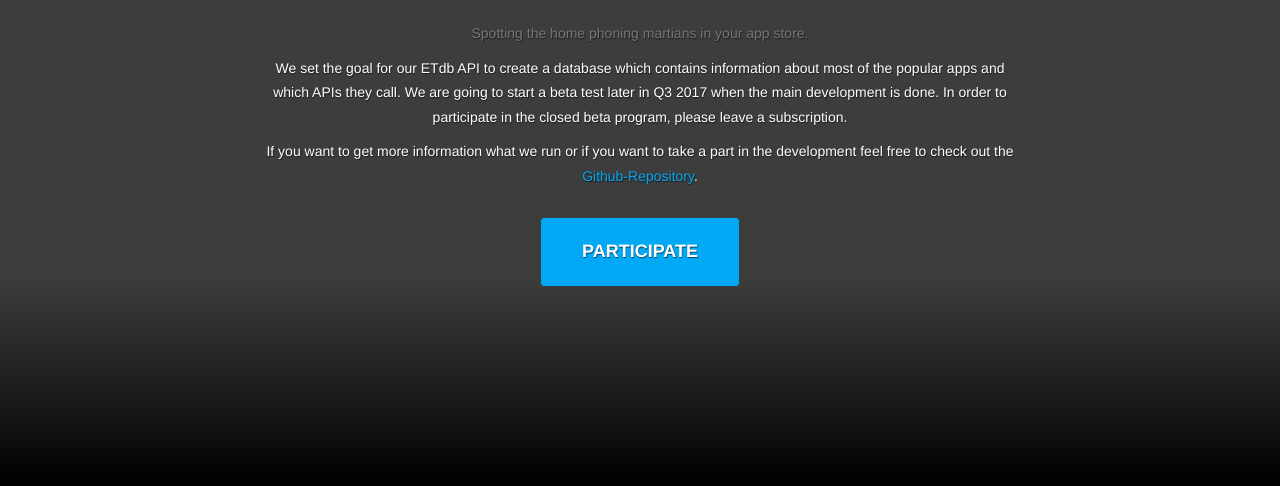
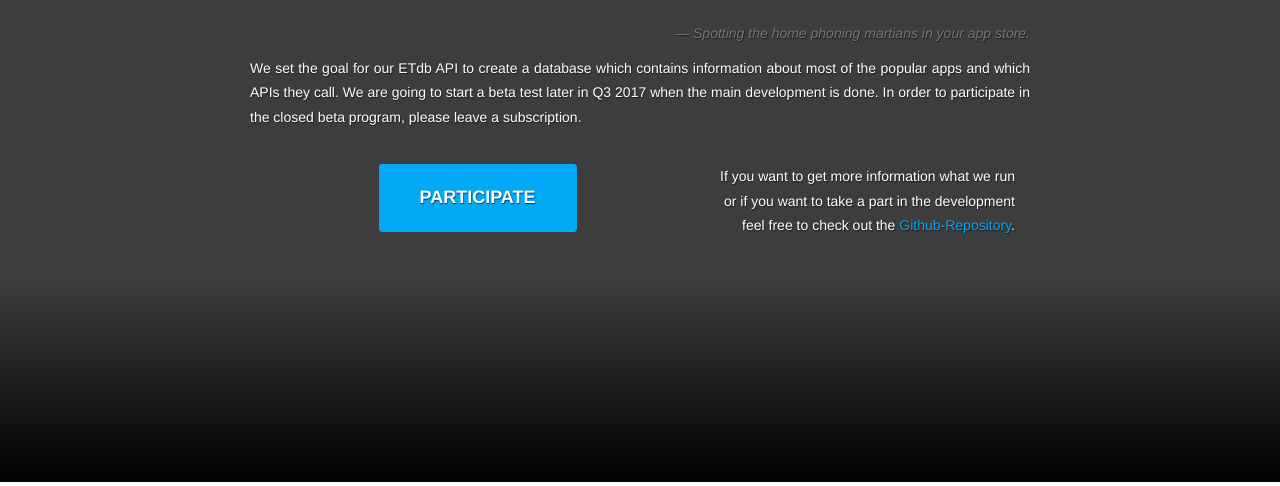
Before and after one commit to dj95/beta-sign-up, a website: page index.html in a window 1280 px wide. Shown: the part 344-830 px from the top of the page. Drawn offline with nearby package versions, Linux system fonts and the light colour scheme; files that its build step writes are made by us from their sources.

Commit message:
Change: all center is so 90's :P

```diff
--- a/index.html
+++ b/index.html
@@ -51,15 +51,18 @@
                     <div class="col-xs-10 col-xs-offset-1 col-sm-8 col-sm-offset-2 col-lg-8 col-lg-offset-2">
                         <div class="intro-text">
                             <div class="intro-lead-in">ETdb</div>
-                                <p class="item-intro text-muted">Spotting the home phoning martians in your app store.</p>
+                            <div class="row row-spaced">
+                                <p class="item-intro text-muted" style="text-align: right;font-style: italic;">― Spotting the home phoning martians in your app store.</p>
                                 <!--
                                 <img class="img-responsive img-centered" src="assets/img/etdb.png" alt="">
                                 -->
-                                <p>We set the goal for our ETdb API to create a database which contains information about most of the popular apps and which APIs they call.
+                                <p class="text-justify">We set the goal for our ETdb API to create a database which contains information about most of the popular apps and which APIs they call.
                                 We are going to start a beta test later in Q3 2017 when the main development is done. In order to participate in the closed beta program, please leave a subscription.</p>
-                                <p>If you want to get more information what we run or if you want to take a part in the development feel free to check out the <a href="https://github.com/etdb-dev/api-server">Github-Repository</a>.</p>
-                                <br>
-                                <a href="#portfolioModal1" class="page-scroll btn btn-xl portfolie-link" data-toggle="modal">Participate</a>
+                            </div>
+                            <div class="row row-spaced">
+                                <a href="#portfolioModal1" class="page-scroll btn btn-xl portfolie-link row-spaced" data-toggle="modal">Participate</a>
+                                <p class="col-sm-5 text-right pull-right" style="">If you want to get more information what we run or if you want to take a part in the development feel free to check out the <a href="https://github.com/etdb-dev/api-server">Github-Repository</a>.</p><br>
+                            </div>
                         </div>
                     </div>
                 </div>
--- a/styles/css/style.css
+++ b/styles/css/style.css
@@ -23,8 +23,13 @@ body.modal-open .background-container{
   filter:progid:DXImageTransform.Microsoft.Blur(PixelRadius='4');
 }
 
+.row-spaced {
+  margin-bottom: 25px;
+}
+
 .text-muted {
-  color: #777777; }
+  color: #777777;
+  }
 
 .text-primary {
   color: #03a9f4; }
```
